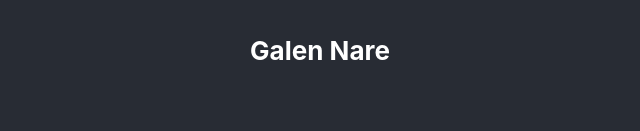
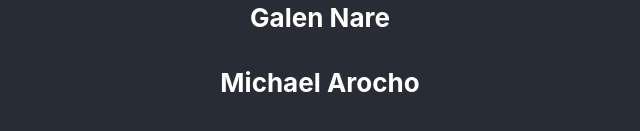
Before and after one commit to galennare/cursed-itsm-board, a React (Create React App) app: page / in a window 1280 px wide. Shown: the part 559-690 px from the top of the page, without its empty margins (320-960 px from the left). Built offline with nearby package versions, Linux system fonts and the light colour scheme.

Commit message:
Added name to App.tsx

```diff
--- a/src/App.tsx
+++ b/src/App.tsx
@@ -10,6 +10,7 @@ function App() {
                 <div>
                     <h1>Team 3</h1>
                     <h4>Galen Nare</h4>
+                    <h4>Michael Arocho</h4>
                 </div>
             </header>
         </div>
```
